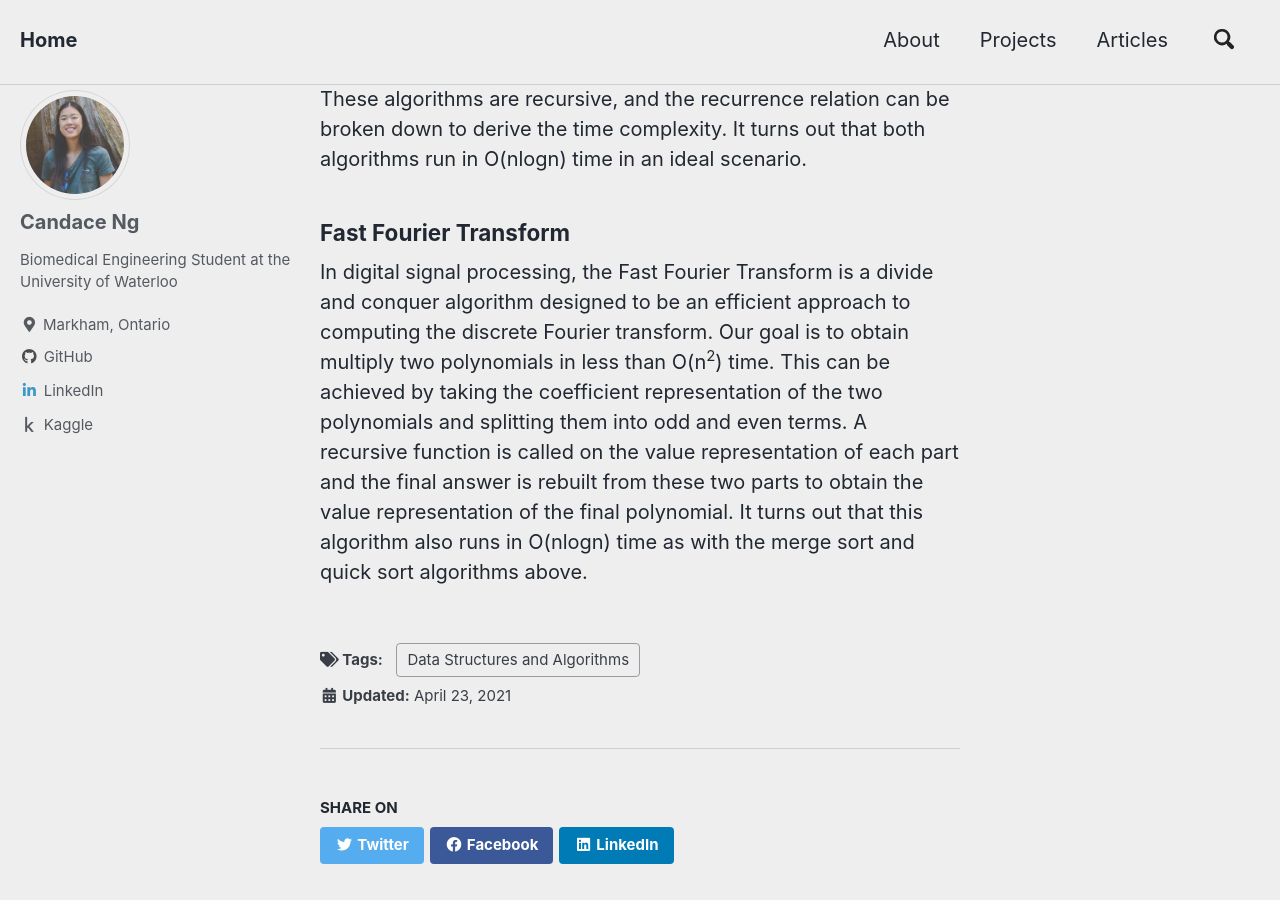
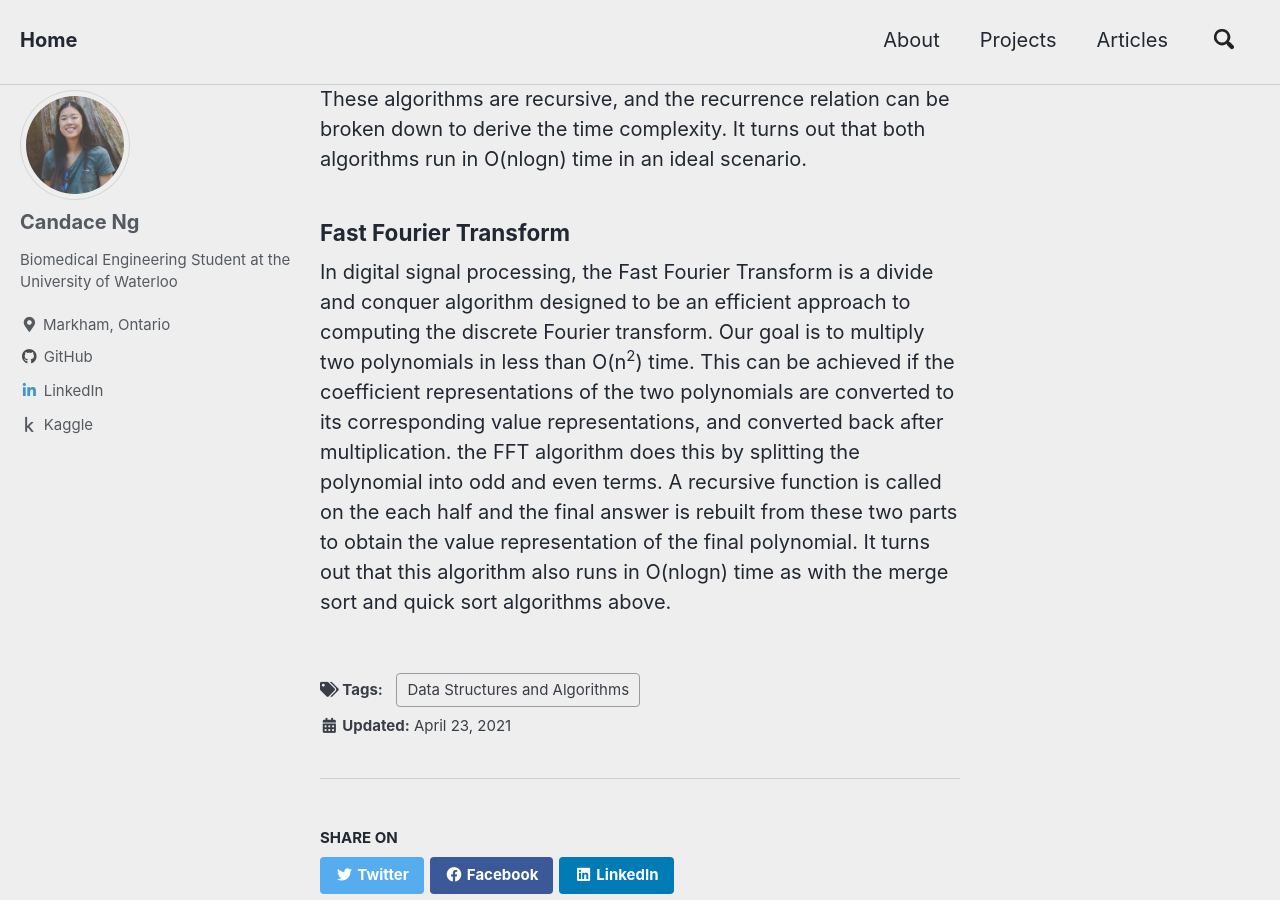
Before and after one commit to candaceng/candaceng, a Jekyll site: the page built from _posts/2021-04-23-divide-and-conquer.md, in a window 1280 px wide and 900 px high, scrolled down 838 px. Built offline with Jekyll 4.4.1, drawn with Linux system fonts in a browser that asks for light colours; cached includes are drawn as plain includes.

Commit message:
update post

```diff
--- a/_posts/2021-04-23-divide-and-conquer.md
+++ b/_posts/2021-04-23-divide-and-conquer.md
@@ -15,4 +15,4 @@ Quick sort also uses a divide and conquer approach; however, the partitions made
 These algorithms are recursive, and the recurrence relation can be broken down to derive the time complexity. It turns out that both algorithms run in O(nlogn) time in an ideal scenario.
 
 ### Fast Fourier Transform
-In digital signal processing, the Fast Fourier Transform is a divide and conquer algorithm designed to be an efficient approach to computing the discrete Fourier transform. Our goal is to obtain multiply two polynomials in less than O(n<sup>2</sup>) time. This can be achieved by taking the coefficient representation of the two polynomials and splitting them into odd and even terms. A recursive function is called on the value representation of each part and the final answer is rebuilt from these two parts to obtain the value representation of the final polynomial. It turns out that this algorithm also runs in O(nlogn) time as with the merge sort and quick sort algorithms above.
+In digital signal processing, the Fast Fourier Transform is a divide and conquer algorithm designed to be an efficient approach to computing the discrete Fourier transform. Our goal is to multiply two polynomials in less than O(n<sup>2</sup>) time. This can be achieved if the coefficient representations of the two polynomials are converted to its corresponding value representations, and converted back after multiplication. the FFT algorithm does this by splitting the polynomial into odd and even terms. A recursive function is called on the each half and the final answer is rebuilt from these two parts to obtain the value representation of the final polynomial. It turns out that this algorithm also runs in O(nlogn) time as with the merge sort and quick sort algorithms above.
```
